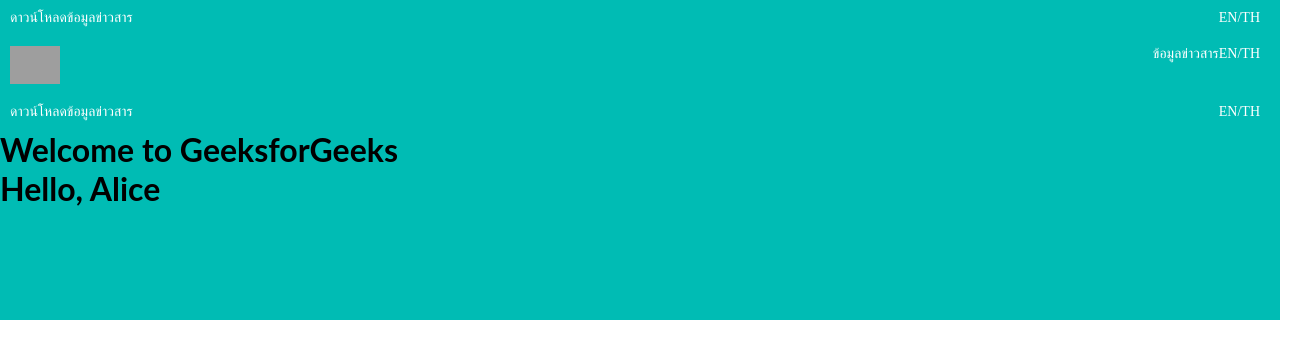
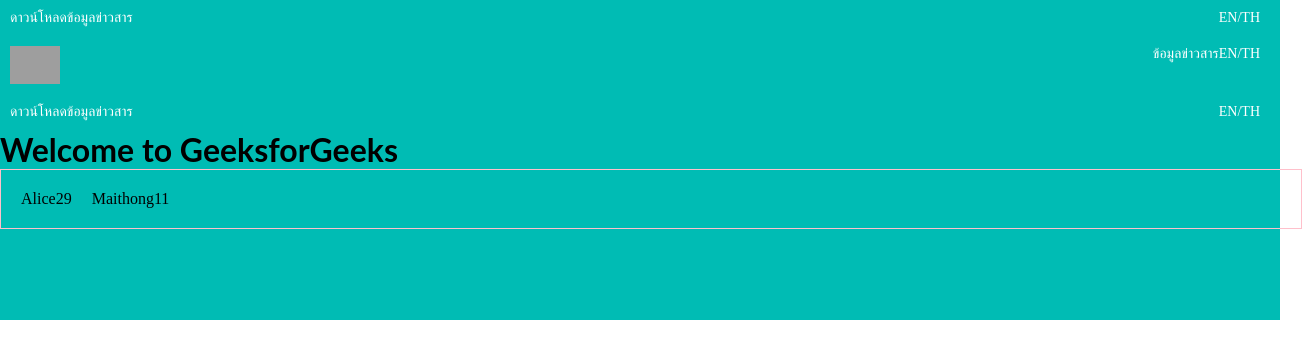
Before and after one commit to nutv99/react-ts-lotus_online, a React (Create React App) app: page / in a window 1280 px wide. Shown: the top 358 px of the page, 1302 px wide, since content can reach past the window. Built offline with nearby package versions, Linux system fonts and the light colour scheme; grey boxes are pictures that could not be loaded.

Commit message:
3 files modified

```diff
--- a/App.tsx
+++ b/App.tsx
@@ -19,7 +19,10 @@
 
 export default function App() {
   let menu99 = ['aaa', 'bbb'];
-  const obj = {name: 'Alice', age: 29, country: 'Austria'};
+  const obj = [
+    { name: 'Alice', age: 29, country: 'Austria' },
+    { name: 'Maithong', age: 11, country: 'Thailand' },
+  ];
   return (
     <div className="header99">
       <div className="topbar flex">
@@ -42,7 +45,7 @@
       {/* <Welcome name="Edite" /> */}
       <MytopBar />
       <Demo />
-      <MyFlatList data={obj} />
+      <MyFlatList todos={obj} />
     </div>
   );
 }
--- a/components/myflatList.tsx
+++ b/components/myflatList.tsx
@@ -1,8 +1,25 @@
 import * as React from 'react';
 import '../style.css';
 
-function MyFlatList({data: {name, age, country}}) {
-  return <h1>Hello, {name}</h1>;
+// function MyFlatList({ data: { name, age, country } }) {
+//   return <h1>Hello, {name}</h1>;
+// }
+
+function MyFlatList({ todos }) {
+  const todoItems = todos.map((todo) => (
+    <div key={todo.name}>
+      {todo.name}
+      {todo.age}
+    </div>
+  ));
+
+  return (
+    // {data.map(({ name, age,country }) => (
+    //   <p key={name}>Coffee type {age} in a {country} size.</p>
+    // ))}
+
+    <div className="flatList">{todoItems}</div>
+  );
 }
 
 export default MyFlatList;
--- a/style.css
+++ b/style.css
@@ -9,7 +9,9 @@
   background-color: rgb(0, 188, 180);
   height: 40vh;
 }
-.logo { width: 50px;}
+.logo {
+  width: 50px;
+}
 .flex {
   display: flex;
   flex-direction: row;
@@ -28,3 +30,15 @@
 .mr10 {
   margin-right: 10px;
 }
+
+.flatList {
+  display: flex;
+  flex-direction: row;
+  width: 100%;
+  overflow-x: scroll;
+  border: 1px solid pink;
+  padding: 10px;
+}
+.flatList div {
+  margin: 10px;
+}
```
